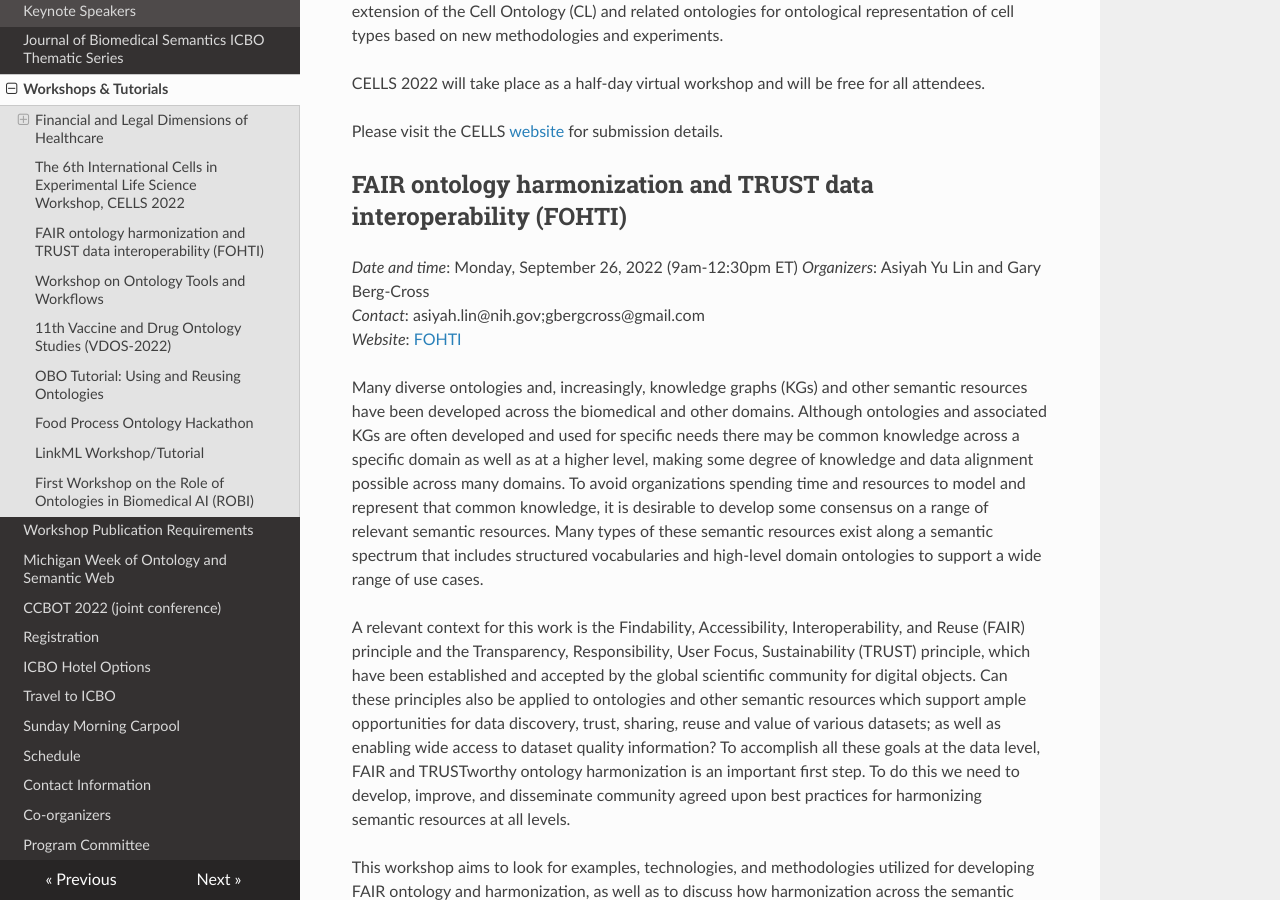
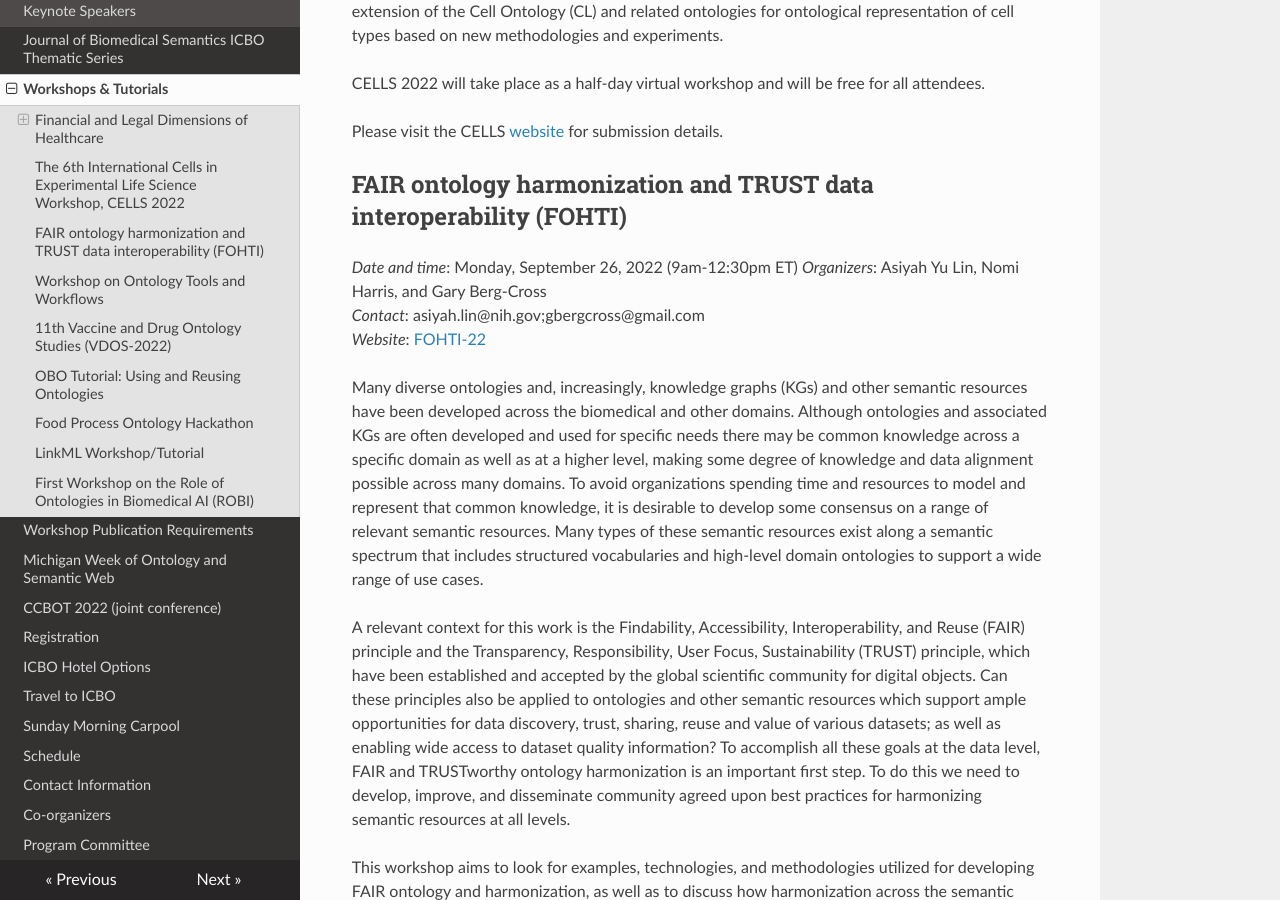
Before and after one commit to johnbeve/BFO-Organization, an MkDocs documentation site: the page built from docs/workshops-and-tutorials.md, in a window 1280 px wide and 900 px high, scrolled down 1320 px. Built offline with MkDocs 1.6.1, drawn with Linux system fonts in a browser that asks for light colours; nearby versions of some CDN libraries.

Commit message:
Update workshops-and-tutorials.md

```diff
--- a/docs/workshops-and-tutorials.md
+++ b/docs/workshops-and-tutorials.md
@@ -36,9 +36,9 @@
 
 ## FAIR ontology harmonization and TRUST data interoperability (FOHTI)
 *Date and time*: Monday, September 26, 2022 (9am-12:30pm ET)
-*Organizers*: Asiyah Yu Lin and Gary Berg-Cross<br>
+*Organizers*: Asiyah Yu Lin, Nomi Harris, and Gary Berg-Cross<br>
 *Contact*: asiyah.lin@nih.gov;gbergcross@gmail.com<br>
-*Website*: [FOHTI](https://github.com/ICBO-conference/icbo2022/blob/main/docs/FOHTI.md)
+*Website*: [FOHTI-22](https://github.com/ICBO-conference/icbo2022/blob/main/docs/FOHTI.md)
 
 Many diverse ontologies and, increasingly, knowledge graphs (KGs) and other semantic resources have been developed across the biomedical and other domains. Although ontologies and associated KGs are often developed and used for specific needs there may be common knowledge across a specific domain as well as at a higher level, making some degree of knowledge and data alignment possible across many domains. To avoid organizations spending time and resources to model and represent that common knowledge, it is desirable to develop some consensus on a range of relevant semantic resources. Many types of these semantic resources exist along a semantic spectrum that includes structured vocabularies and high-level domain ontologies to support a wide range of use cases.
 
```
